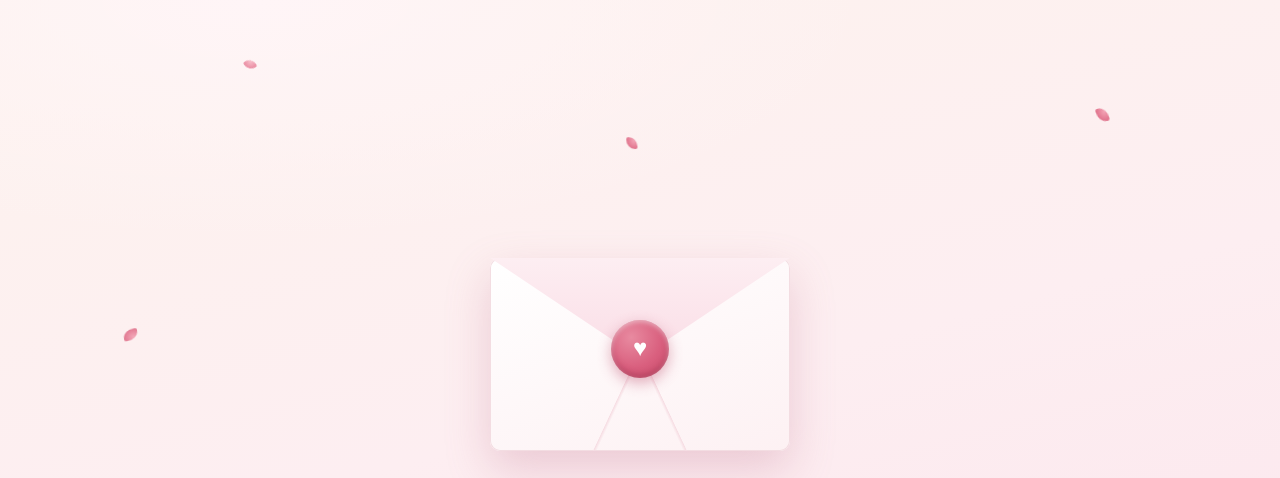
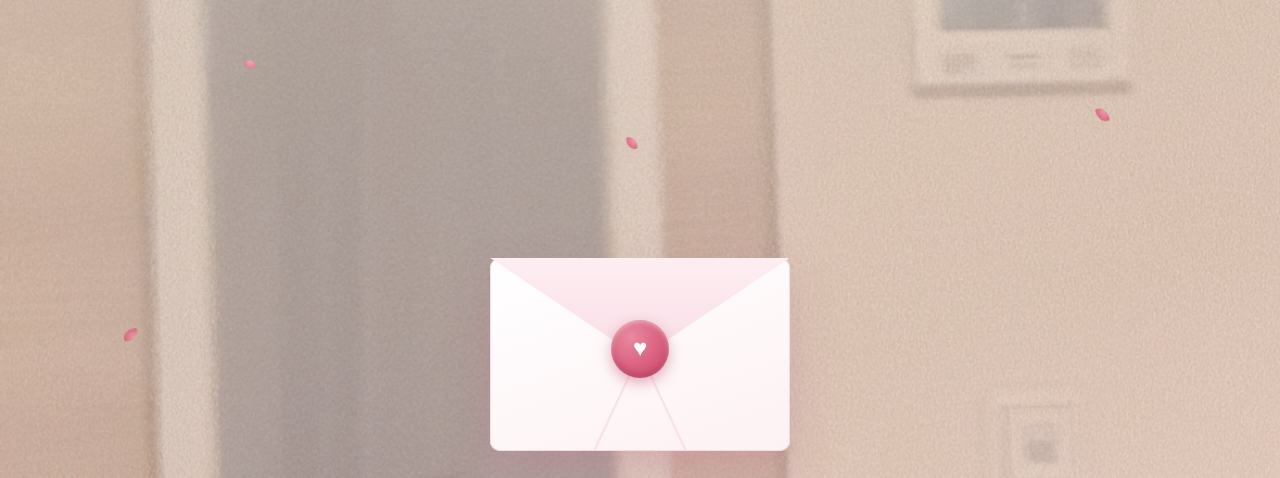
Before and after one commit to syunta6921/letter-0109, a plain HTML site: page index.html in a window 1280 px wide. Shown: the top 478 px of the page. Drawn offline with Linux system fonts and the light colour scheme; a web font is replaced by a local one.

Commit message:
Add files via upload

```diff
--- a/index.html
+++ b/index.html
@@ -23,6 +23,17 @@
     font-family: "Shippori Mincho B1", "Hiragino Mincho ProN", serif;
     color: #503c36;
     overflow-x: hidden;
+  }
+
+  /* 背景写真 */
+  .bg {
+    position: fixed; inset: 0; z-index: 0;
+    background: url('bg.jpg') center / cover no-repeat;
+  }
+  .bg::after {
+    content: "";
+    position: absolute; inset: 0;
+    background: linear-gradient(165deg, rgba(253,243,238,0.60), rgba(253,238,241,0.52) 50%, rgba(251,228,236,0.64));
   }
 
   /* バラの花びら */
@@ -214,6 +225,7 @@
 </style>
 </head>
 <body>
+  <div class="bg"></div>
   <div class="petals">
     <span class="petal"></span><span class="petal"></span><span class="petal"></span><span class="petal"></span>
     <span class="petal"></span><span class="petal"></span><span class="petal"></span><span class="petal"></span>
```
Also changed, not shown: bg.jpg (added).
